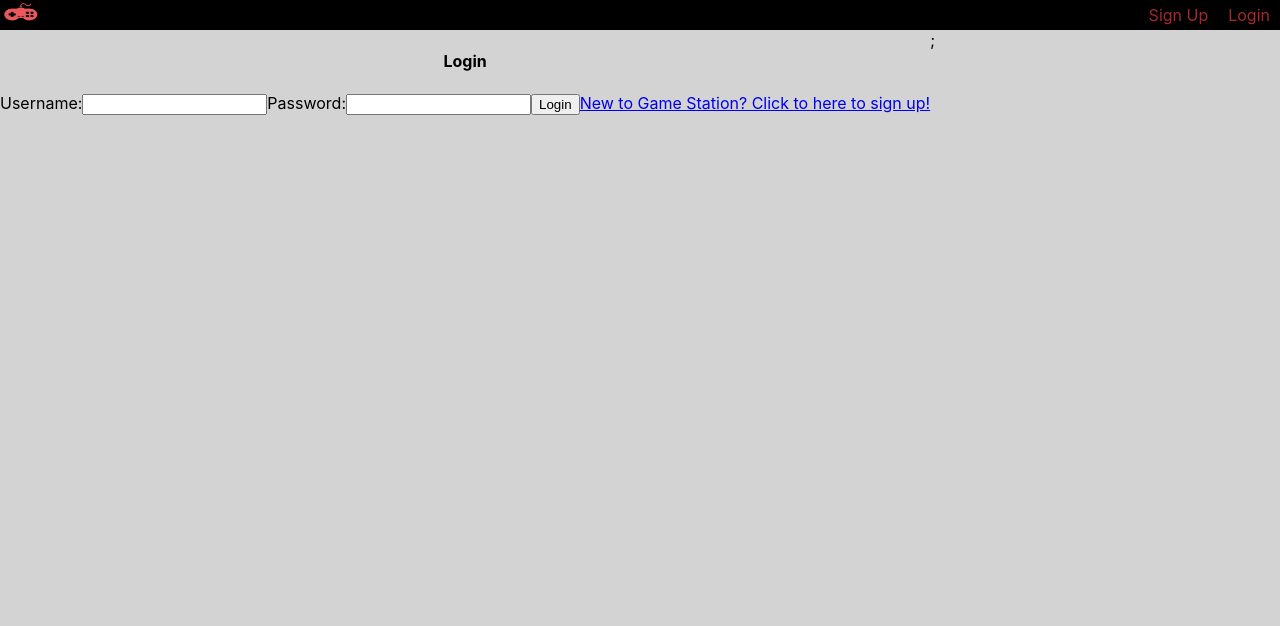
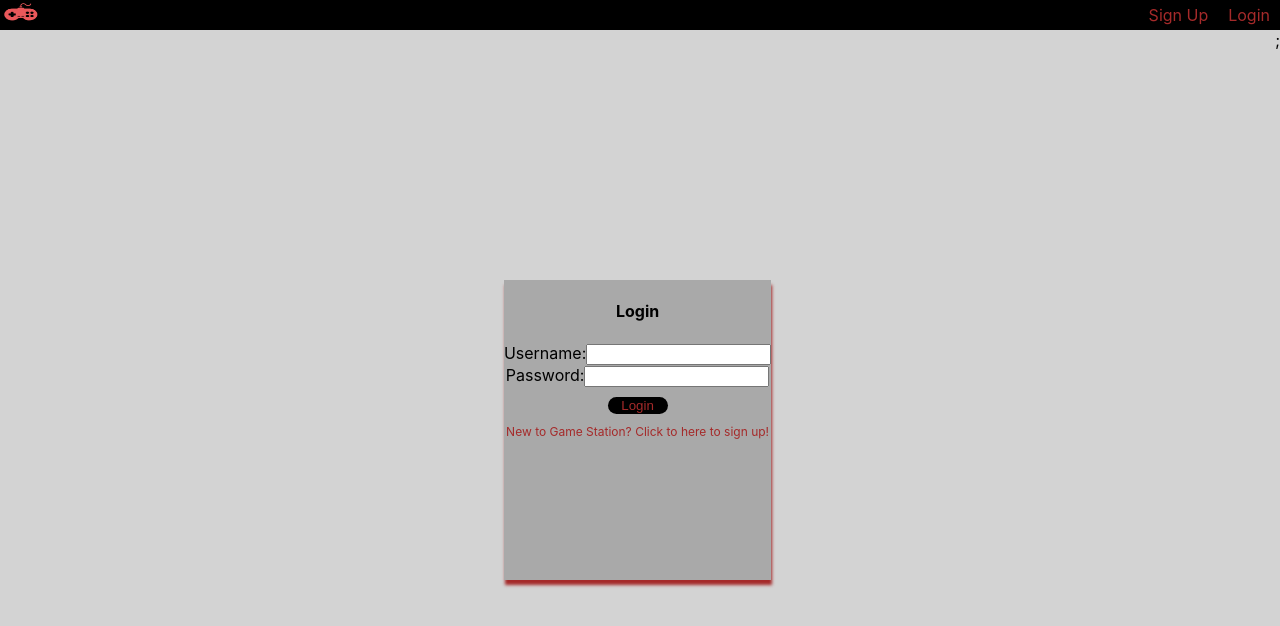
Before and after one commit to Nimeroo/Lets-Play, a React (Create React App) app in the folder client/: page /login in a window 1280 px wide. Shown: the top 626 px of the page. Built offline with nearby package versions, Linux system fonts and the light colour scheme.

Commit message:
Login page css design finalized

```diff
--- a/client/src/Screens/Login/Login.css
+++ b/client/src/Screens/Login/Login.css
@@ -0,0 +1,41 @@
+#login-div{
+    display: flex;
+    justify-content: center;
+    align-items: center;
+    height: 100%;
+    width: 100%;
+}
+
+#login-form-container {
+    background-color: darkgray;
+    box-shadow: 1px 5px 3px brown;
+    display: flex;
+    flex-direction: column;
+    align-items: center;
+    height: 300px;
+}
+
+#login-button{
+    background-color: black;
+    color: brown;
+    border: none;
+    border-radius: 30px;
+    width: 60px;
+    margin: 10px;
+}
+
+#login-button:hover{
+    cursor: pointer;
+    transition: 1s;
+    color: orange;
+}
+
+#signup-redirect{
+    color: brown;
+    text-decoration: none;
+    font-size: 12px;
+}
+
+#signup-redirect:hover{
+    text-decoration: underline;
+}
--- a/client/src/Screens/Login/Login.jsx
+++ b/client/src/Screens/Login/Login.jsx
@@ -1,7 +1,7 @@
 import "./Login.css";
 import { useState } from "react";
 
-const Login = ({login}) => {
+const Login = ({ login }) => {
   const [formData, setFormData] = useState({
     username: "",
     password: "",
@@ -18,13 +18,13 @@ const Login = ({login}) => {
   };
 
   return (
-    <div className="login-div">
+    <div id="login-div">
       <form
         onSubmit={(e) => {
           e.preventDefault();
           login(formData);
         }}
-        className="login-form-container"
+        id="login-form-container"
       >
         <h4 id="login-title">Login</h4>
         <label>
@@ -48,7 +48,7 @@ const Login = ({login}) => {
         <button id="login-button" type="submit">
           Login
         </button>
-        <a className="signup-redirect" href="/signup">
+        <a id="signup-redirect" href="/signup">
           New to Game Station? Click to here to sign up!
         </a>
       </form>
```
